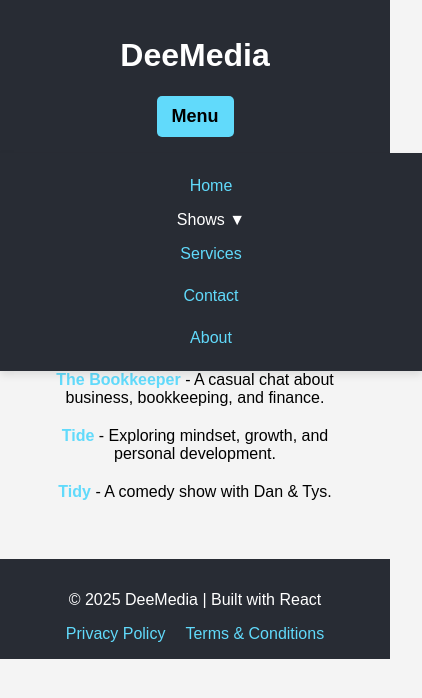
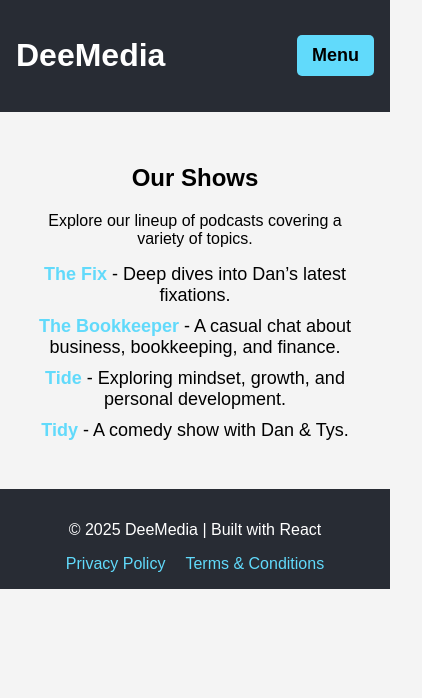
Before and after one commit to dee-k26/deemedia, a React (Create React App) app: page /shows in a window 390 px wide. Shown: the top 698 px of the page, 422 px wide, since content can reach past the window. Built offline with nearby package versions, Linux system fonts and the light colour scheme.

Commit message:
Fixed dropdown menu to show only on hover

```diff
--- a/src/App.css
+++ b/src/App.css
@@ -15,25 +15,145 @@ body {
   display: flex;
   justify-content: space-between;
   align-items: center;
-  flex-wrap: wrap;
+  position: relative;
 }
 
-.App-header nav {
+/* ✅ Fix Desktop Navigation */
+.nav-links {
   display: flex;
   gap: 1rem;
 }
 
-.App-header nav a {
+.nav-links a {
   text-decoration: none;
   color: #61dafb;
   padding: 8px 12px;
   transition: 0.3s;
 }
 
-.App-header nav a:hover {
+.nav-links a:hover {
   background: #61dafb;
   color: #282c34;
   border-radius: 4px;
+}
+
+/* Menu Button (Hidden on Desktop) */
+.menu-button {
+  display: none;
+  background: #61dafb;
+  border: none;
+  padding: 10px 15px;
+  font-size: 18px;
+  font-weight: bold;
+  cursor: pointer;
+  border-radius: 5px;
+  transition: 0.3s;
+}
+
+.menu-button:hover {
+  background: #282c34;
+  color: white;
+}
+
+/* 📌 Mobile Styles */
+@media (max-width: 768px) {
+  .menu-button {
+    display: block;
+  }
+
+  /* Hide navigation by default on mobile */
+  .nav-links {
+    display: none;
+    flex-direction: column;
+    position: absolute;
+    top: 100%;
+    left: 0;
+    width: 100%;
+    background: #282c34;
+    padding: 1rem;
+    box-shadow: 0px 4px 8px rgba(0, 0, 0, 0.1);
+  }
+
+  /* Show navigation when menu is open */
+  .nav-links.show {
+    display: flex;
+  }
+
+  .nav-links a {
+    padding: 10px;
+    text-align: center;
+    display: block;
+    color: #61dafb;
+    text-decoration: none;
+    transition: 0.3s;
+  }
+
+  .nav-links a:hover {
+    background: #61dafb;
+    color: #282c34;
+  }
+}
+
+/* Dropdown Menu */
+.dropdown {
+  position: relative;
+  display: inline-block;
+}
+
+/* Hide dropdown menu by default */
+.dropdown-menu {
+  display: none;
+  position: absolute;
+  background: white;
+  color: black;
+  top: 100%;
+  left: 0;
+  min-width: 150px;
+  box-shadow: 0px 4px 6px rgba(0, 0, 0, 0.1);
+  border-radius: 4px;
+  flex-direction: column;
+  z-index: 100;
+}
+
+/* 📌 Show dropdown only when hovered (desktop) */
+.dropdown:hover .dropdown-menu {
+  display: flex;
+}
+
+/* Dropdown Links */
+.dropdown-menu a {
+  padding: 10px;
+  text-decoration: none;
+  color: #282c34;
+  display: block;
+  transition: 0.3s;
+}
+
+.dropdown-menu a:hover {
+  background: #61dafb;
+  color: white;
+}
+
+/* 📌 Responsive Dropdown on Mobile */
+@media (max-width: 768px) {
+  /* Allow dropdown to be visible inside mobile menu */
+  .dropdown-menu {
+    position: relative;
+    width: 100%;
+    text-align: center;
+  }
+
+  .dropdown-toggle {
+    display: block;
+    padding: 10px;
+    cursor: pointer;
+    color: #61dafb;
+  }
+
+  /* Show dropdown when menu is open */
+  .nav-links.show .dropdown-menu {
+    display: flex;
+  }
 }
 
 /* Hero Section */
@@ -61,39 +181,6 @@ body {
   color: #282c34;
 }
 
-/* Dropdown Menu */
-.dropdown {
-  position: relative;
-  display: inline-block;
-}
-
-.dropdown-menu {
-  position: absolute;
-  background: white;
-  color: black;
-  top: 100%;
-  left: 0;
-  min-width: 150px;
-  box-shadow: 0px 4px 6px rgba(0, 0, 0, 0.1);
-  border-radius: 4px;
-  display: flex;
-  flex-direction: column;
-  z-index: 100;
-}
-
-.dropdown-menu a {
-  padding: 10px;
-  text-decoration: none;
-  color: #282c34;
-  display: block;
-  transition: 0.3s;
-}
-
-.dropdown-menu a:hover {
-  background: #61dafb;
-  color: white;
-}
-
 /* Shows Page */
 #shows {
   text-align: center;
@@ -118,118 +205,6 @@ body {
 
 .show-list a:hover {
   text-decoration: underline;
-}
-
-/* Podcast Page Styles */
-.show {
-  background: #fff;
-  margin: 15px auto;
-  padding: 1rem;
-  text-align: center;
-  border-radius: 8px;
-  box-shadow: 0px 2px 4px rgba(0, 0, 0, 0.1);
-  width: 90%;
-  max-width: 600px;
-}
-
-.show iframe {
-  margin-top: 10px;
-}
-
-/* Services Section */
-#services {
-  text-align: center;
-  padding: 2rem;
-}
-
-.service-list {
-  display: flex;
-  flex-wrap: wrap;
-  justify-content: center;
-  gap: 20px;
-}
-
-.service {
-  background: white;
-  padding: 1rem;
-  border-radius: 8px;
-  box-shadow: 0px 2px 4px rgba(0, 0, 0, 0.1);
-  width: 250px;
-  text-align: center;
-}
-
-/* Contact Section */
-#contact {
-  text-align: center;
-  padding: 2rem;
-}
-
-/* Footer */
-footer {
-  text-align: center;
-  padding: 1rem;
-  background: #282c34;
-  color: white;
-}
-
-/* Social Icons */
-.social-icons a {
-  color: #61dafb;
-  margin: 0 10px;
-  text-decoration: none;
-}
-
-/* 📌 Mobile Responsive Styles */
-@media (max-width: 768px) {
-  .App-header {
-    flex-direction: column;
-    text-align: center;
-  }
-
-  .App-header nav {
-    flex-direction: column;
-    gap: 0.5rem;
-  }
-
-  /* 📌 Responsive Dropdown */
-  .dropdown {
-    width: 100%;
-    text-align: center;
-  }
-
-  .dropdown-menu {
-    position: relative;
-    width: 100%;
-    text-align: center;
-  }
-
-  .dropdown-menu a {
-    display: block;
-    padding: 12px;
-  }
-
-  /* 📌 Shows List on Mobile */
-  .show-list {
-    display: flex;
-    flex-direction: column;
-    align-items: center;
-  }
-
-  .show-list li {
-    width: 90%;
-    text-align: center;
-    font-size: 16px;
-  }
-
-  /* 📌 Services on Mobile */
-  .service-list {
-    flex-direction: column;
-    align-items: center;
-  }
-
-  .service {
-    width: 90%;
-  }
 }
 
 /* Individual Show Pages */
@@ -277,56 +252,6 @@ footer {
   color: white;
 }
 
-/* Legal Pages */
-.policy-container {
-  max-width: 800px;
-  margin: 2rem auto;
-  padding: 2rem;
-  background: white;
-  border-radius: 8px;
-  box-shadow: 0px 4px 8px rgba(0, 0, 0, 0.1);
-}
-
-.policy-container h2 {
-  font-size: 28px;
-  color: #282c34;
-}
-
-.policy-container h3 {
-  font-size: 22px;
-  margin-top: 15px;
-}
-
-.policy-container p {
-  font-size: 16px;
-  color: #555;
-  line-height: 1.6;
-}
-
-/* Footer */
-footer {
-  text-align: center;
-  padding: 1rem;
-  background: #282c34;
-  color: white;
-}
-
-.footer-links {
-  display: flex;
-  justify-content: center;
-  gap: 20px;
-  margin-top: 10px;
-}
-
-.footer-links a {
-  color: #61dafb;
-  text-decoration: none;
-}
-
-.footer-links a:hover {
-  text-decoration: underline;
-}
-
 /* About Page */
 #about {
   display: flex;
@@ -358,197 +283,52 @@ footer {
   line-height: 1.6;
 }
 
-/* Navigation Bar */
-.App-header {
-  background-color: #282c34;
+/* Footer */
+footer {
+  text-align: center;
   padding: 1rem;
-  color: white;
-  display: flex;
-  justify-content: space-between;
-  align-items: center;
-  position: relative;
-}
-
-/* Hide Navigation Links on Mobile */
-.nav-links {
-  display: flex;
-  gap: 1rem;
-}
-
-/* Menu Button for Mobile */
-.menu-button {
-  display: none;
-  background: #61dafb;
-  border: none;
-  padding: 10px 15px;
-  font-size: 18px;
-  font-weight: bold;
-  cursor: pointer;
-  border-radius: 5px;
-  transition: 0.3s;
-}
-
-.menu-button:hover {
   background: #282c34;
   color: white;
 }
 
-/* Mobile Styles */
-@media (max-width: 768px) {
-  .menu-button {
-    display: block;
-  }
-
-  .nav-links {
-    display: none;
-    flex-direction: column;
-    position: absolute;
-    top: 100%;
-    left: 0;
-    width: 100%;
-    background: #282c34;
-    padding: 1rem;
-    box-shadow: 0px 4px 8px rgba(0, 0, 0, 0.1);
-  }
-
-  .nav-links.show {
-    display: flex;
-  }
-
-  .nav-links a {
-    padding: 10px;
-    text-align: center;
-    display: block;
-    color: #61dafb;
-    text-decoration: none;
-    transition: 0.3s;
-  }
-
-  .nav-links a:hover {
-    background: #61dafb;
-    color: #282c34;
-  }
+.footer-links {
+  display: flex;
+  justify-content: center;
+  gap: 20px;
+  margin-top: 10px;
 }
 
-/* Navigation Bar */
-.App-header {
-  background-color: #282c34;
-  padding: 1rem;
-  color: white;
-  display: flex;
-  justify-content: space-between;
-  align-items: center;
-  position: relative;
+.footer-links a {
+  color: #61dafb;
+  text-decoration: none;
 }
 
-/* Hide Navigation Links on Mobile */
-.nav-links {
-  display: flex;
-  gap: 1rem;
+.footer-links a:hover {
+  text-decoration: underline;
 }
 
-/* Menu Button for Mobile */
-.menu-button {
-  display: none;
-  background: #61dafb;
-  border: none;
-  padding: 10px 15px;
-  font-size: 18px;
-  font-weight: bold;
-  cursor: pointer;
-  border-radius: 5px;
-  transition: 0.3s;
+/* Legal Pages */
+.policy-container {
+  max-width: 800px;
+  margin: 2rem auto;
+  padding: 2rem;
+  background: white;
+  border-radius: 8px;
+  box-shadow: 0px 4px 8px rgba(0, 0, 0, 0.1);
 }
 
-.menu-button:hover {
-  background: #282c34;
-  color: white;
+.policy-container h2 {
+  font-size: 28px;
+  color: #282c34;
 }
 
-/* Dropdown Menu */
-.dropdown {
-  position: relative;
-  display: inline-block;
+.policy-container h3 {
+  font-size: 22px;
+  margin-top: 15px;
 }
 
-.dropdown-toggle {
-  cursor: pointer;
-  padding: 8px 12px;
-  transition: 0.3s;
+.policy-container p {
+  font-size: 16px;
+  color: #555;
+  line-height: 1.6;
 }
-
-.dropdown-menu {
-  position: absolute;
-  background: white;
-  color: black;
-  top: 100%;
-  left: 0;
-  min-width: 150px;
-  box-shadow: 0px 4px 6px rgba(0, 0, 0, 0.1);
-  border-radius: 4px;
-  display: flex;
-  flex-direction: column;
-  z-index: 100;
-}
-
-.dropdown-menu a {
-  padding: 10px;
-  text-decoration: none;
-  color: #282c34;
-  display: block;
-  transition: 0.3s;
-}
-
-.dropdown-menu a:hover {
-  background: #61dafb;
-  color: white;
-}
-
-/* Mobile Styles */
-@media (max-width: 768px) {
-  .menu-button {
-    display: block;
-  }
-
-  .nav-links {
-    display: none;
-    flex-direction: column;
-    position: absolute;
-    top: 100%;
-    left: 0;
-    width: 100%;
-    background: #282c34;
-    padding: 1rem;
-    box-shadow: 0px 4px 8px rgba(0, 0, 0, 0.1);
-  }
-
-  .nav-links.show {
-    display: flex;
-  }
-
-  .nav-links a {
-    padding: 10px;
-    text-align: center;
-    display: block;
-    color: #61dafb;
-    text-decoration: none;
-    transition: 0.3s;
-  }
-
-  .nav-links a:hover {
-    background: #61dafb;
-    color: #282c34;
-  }
-
-  /* Responsive Dropdown */
-  .dropdown-menu {
-    position: relative;
-    width: 100%;
-    text-align: center;
-  }
-
-  .dropdown-menu a {
-    display: block;
-    padding: 12px;
-  }
-}
--- a/src/components/Header.js
+++ b/src/components/Header.js
@@ -3,16 +3,12 @@ import { Link } from "react-router-dom";
 
 const Header = () => {
   const [menuOpen, setMenuOpen] = useState(false);
-  const [dropdownOpen, setDropdownOpen] = useState(false);
 
-  // Function to toggle the menu
+  // Toggle full mobile menu
   const toggleMenu = () => setMenuOpen(!menuOpen);
 
-  // Function to close the menu when a link is clicked
-  const closeMenu = () => {
-    setMenuOpen(false);
-    setDropdownOpen(false);
-  };
+  // Close menu when a link is clicked
+  const closeMenu = () => setMenuOpen(false);
 
   return (
     <header className="App-header">
@@ -23,25 +19,19 @@ const Header = () => {
         {menuOpen ? "Close" : "Menu"}
       </button>
 
-      {/* Navigation Links */}
+      {/* Navigation Links (Visible on Desktop, Hidden on Mobile) */}
       <nav className={`nav-links ${menuOpen ? "show" : ""}`}>
         <Link to="/" onClick={closeMenu}>Home</Link>
 
-        {/* Shows Dropdown */}
-        <div
-          className="dropdown"
-          onMouseEnter={() => setDropdownOpen(true)}
-          onMouseLeave={() => setDropdownOpen(false)}
-        >
+        {/* Shows Dropdown (Appears on Hover for Desktop) */}
+        <div className="dropdown">
           <span className="dropdown-toggle">Shows ▼</span>
-          {dropdownOpen && (
           <div className="dropdown-menu">
             <Link to="/shows/the-fix" onClick={closeMenu}>The Fix</Link>
             <Link to="/shows/the-bookkeeper" onClick={closeMenu}>The Bookkeeper</Link>
             <Link to="/shows/tide" onClick={closeMenu}>Tide</Link>
             <Link to="/shows/tidy" onClick={closeMenu}>Tidy</Link>
           </div>
-          )}
         </div>
 
         <Link to="/services" onClick={closeMenu}>Services</Link>
```
Lines whose indentation alone changed are shown as unchanged.
